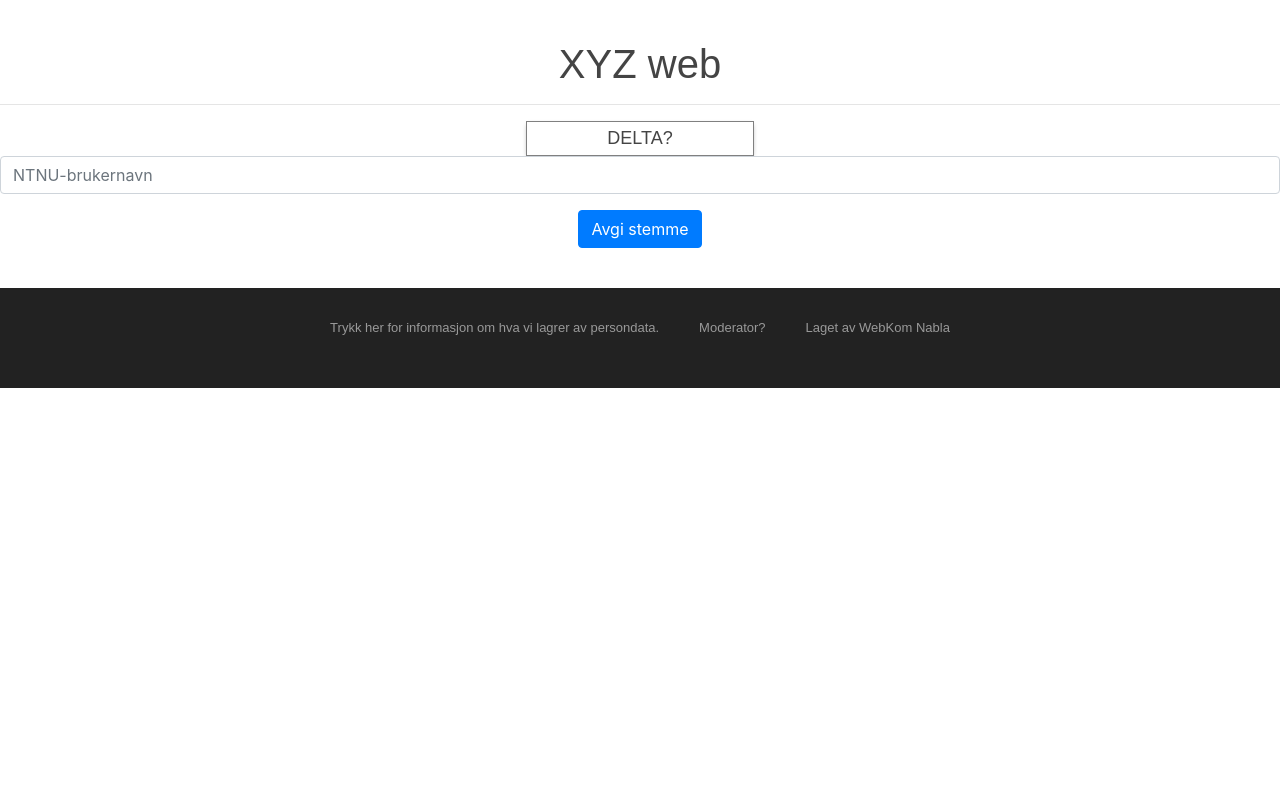
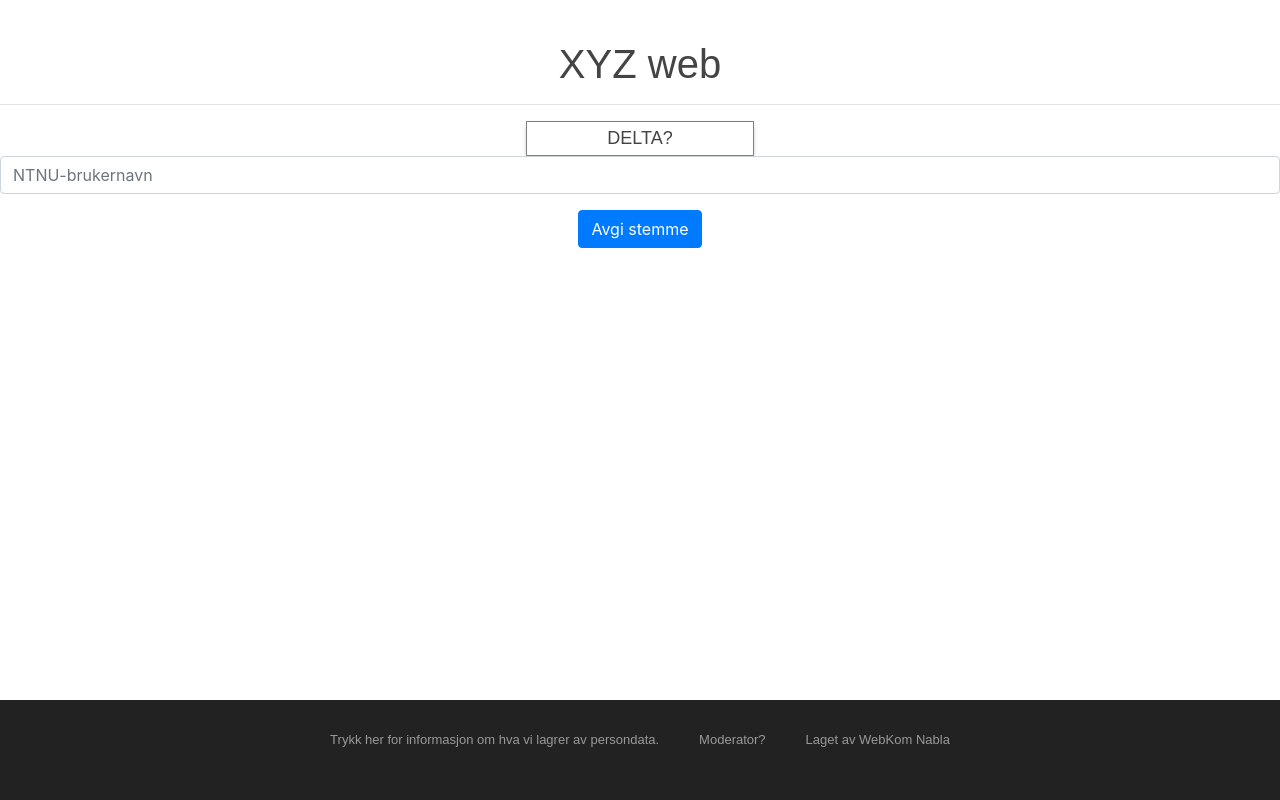
Before and after one commit to Nabla-NTNU/xyz_web, a Django app: page / in a window 1280 px wide. Run offline with Django 3.2, Linux system fonts and the light colour scheme; data that the repository does not hold is empty; some libraries are stand-ins or nearby versions.

Commit message:
Makes the f&%¤ing footer stay at the bottom

```diff
--- a/templates/base.html
+++ b/templates/base.html
@@ -25,6 +25,8 @@
              flex-wrap: wrap;
              justify-content: center;
              padding: 30px 0;
+             position: absolute;
+             bottom: 0;
          }
 
          .footnote {
@@ -47,8 +49,15 @@
          }
 
          #wrapper {
-             margin: 40px auto;
+             padding: 40px 0;
+             margin: 0 auto;
              max-width: 1400px;
+         }
+
+         #footer-fixer {
+             position: relative;
+             min-height: 100vh;
+             padding-bottom: 100px;  /* Footer height */
          }
 
          .container {
@@ -132,6 +141,7 @@
         </style>
     </head>
     <body>
+        <div id="footer-fixer"> <!-- Makes the f%&king footer stay at the bottom -->
             <div id="wrapper" >
                 <header>
                     {% block header %}
@@ -150,5 +160,6 @@
                 <a href="{% url 'approve' %}" class="footnote">Moderator?</a>
                 <span class="footnote">Laget av WebKom Nabla</span>
             </footer>
+        </div>
     </body>
 </html>
```
Lines whose indentation alone changed are shown as unchanged.
